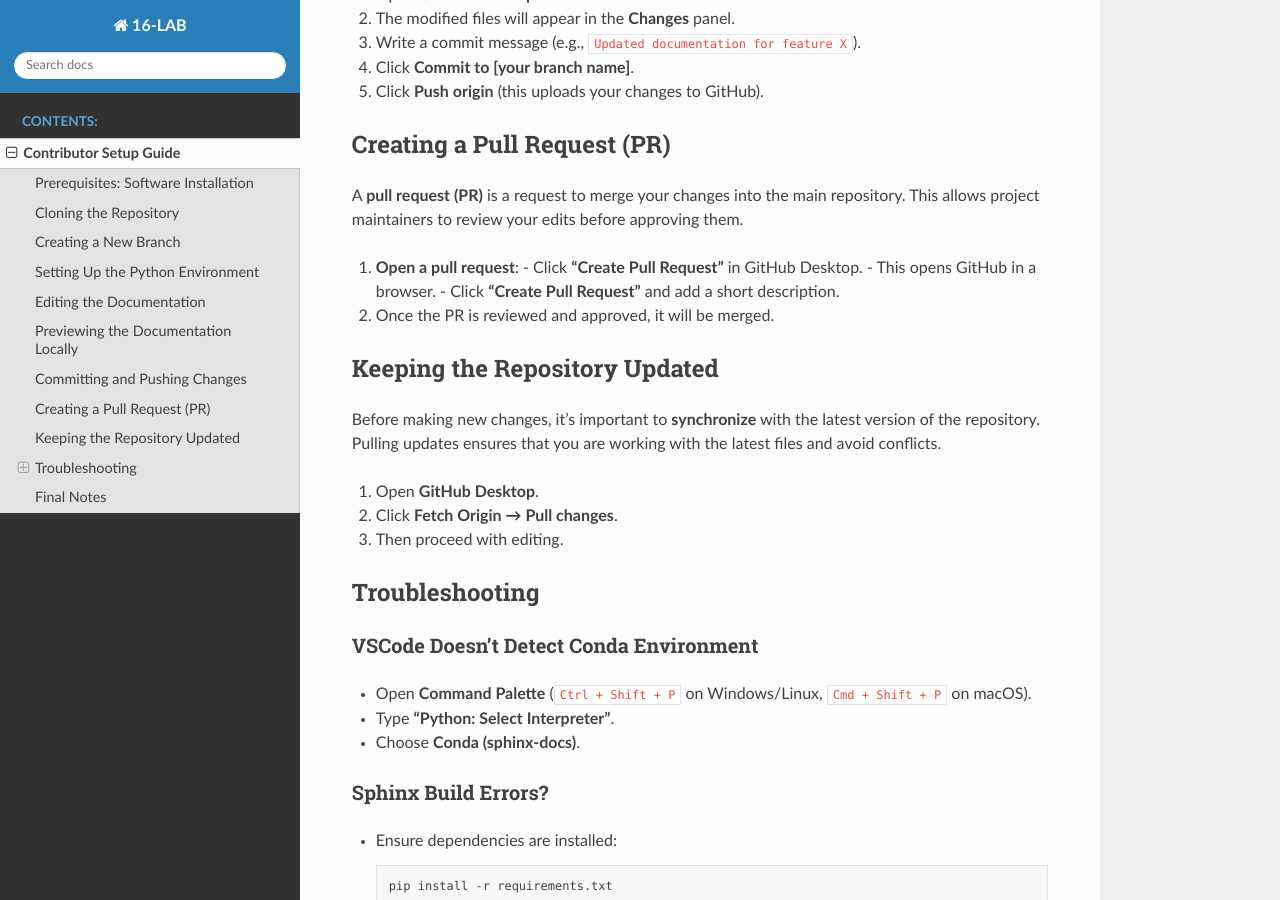
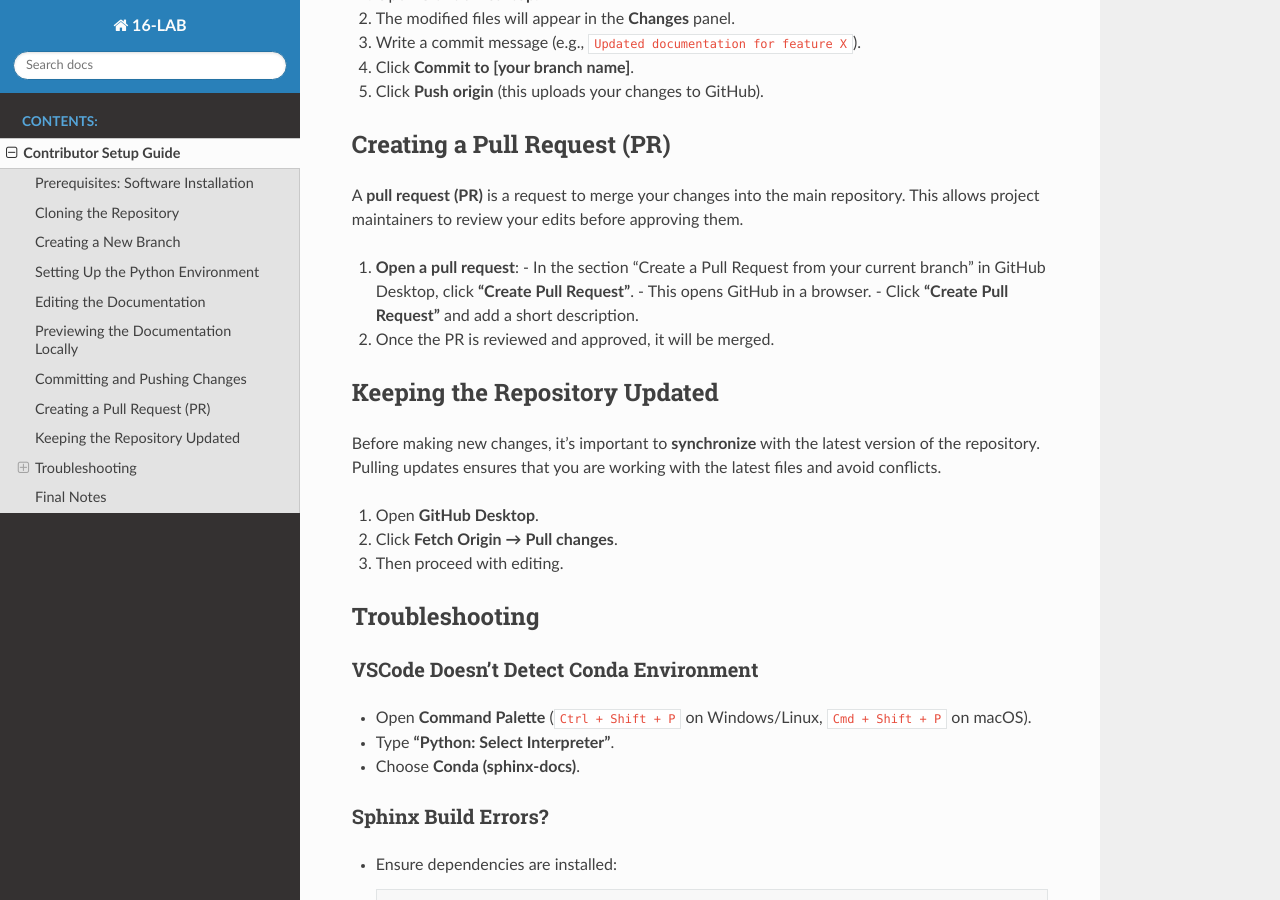
Before and after one commit to hrubiak/16-LAB, a Sphinx documentation site: the page built from docs/source/contribute.rst, in a window 1280 px wide and 900 px high, scrolled down 2856 px. Built offline with Sphinx 7.4.7 and the Read the Docs theme 3.1.0, drawn with Linux system fonts in a browser that asks for light colours.

Commit message:
Update contribute.rst

```diff
--- a/docs/source/contribute.rst
+++ b/docs/source/contribute.rst
@@ -157,7 +157,7 @@ A **pull request (PR)** is a request to merge your changes into the main reposit
 This allows project maintainers to review your edits before approving them.
 
 1. **Open a pull request**:
-   - Click **"Create Pull Request"** in GitHub Desktop.
+   - In the section "Create a Pull Request from your current branch" in GitHub Desktop, click **"Create Pull Request"**.
    - This opens GitHub in a browser.
    - Click **"Create Pull Request"** and add a short description.
 
```
